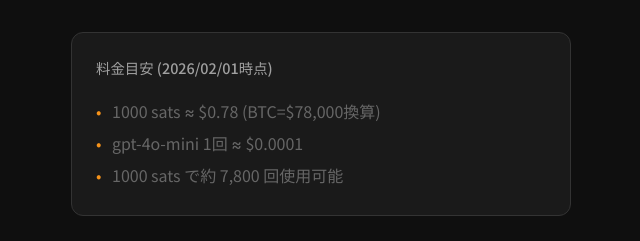
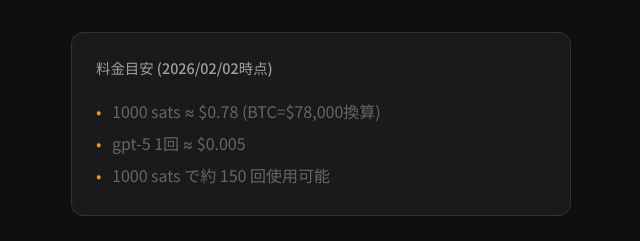
Before and after one commit to makura645/flow-journal, a Next.js app: page /topup in a window 1280 px wide. Shown: the part 540-781 px from the top of the page, without its empty margins (319-959 px from the left). Built offline with nearby package versions, Linux system fonts and the light colour scheme; no server answers.

Commit message:
topupページの料金目安をgpt-5に更新
Co-Authored-By: Claude Opus 4.5 <noreply@anthropic.com>

```diff
--- a/app/topup/page.tsx
+++ b/app/topup/page.tsx
@@ -230,11 +230,11 @@ export default function TopupPage() {
         {error && <div className="topup-error">{error}</div>}
 
         <div className="topup-info">
-          <h3>料金目安 (2026/02/01時点)</h3>
+          <h3>料金目安 (2026/02/02時点)</h3>
           <ul>
             <li>1000 sats ≈ $0.78 (BTC=$78,000換算)</li>
-            <li>gpt-4o-mini 1回 ≈ $0.0001</li>
-            <li>1000 sats で約 7,800 回使用可能</li>
+            <li>gpt-5 1回 ≈ $0.005</li>
+            <li>1000 sats で約 150 回使用可能</li>
           </ul>
         </div>
       </div>
```
